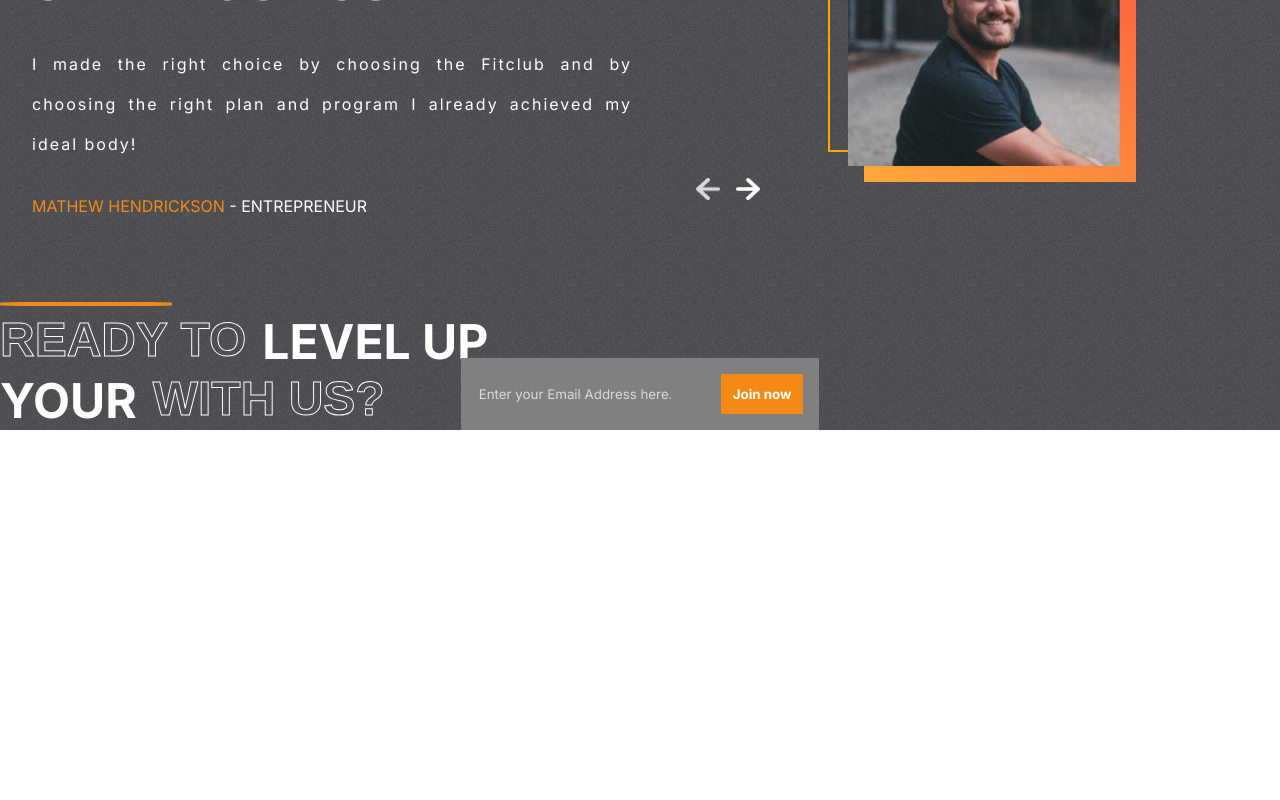
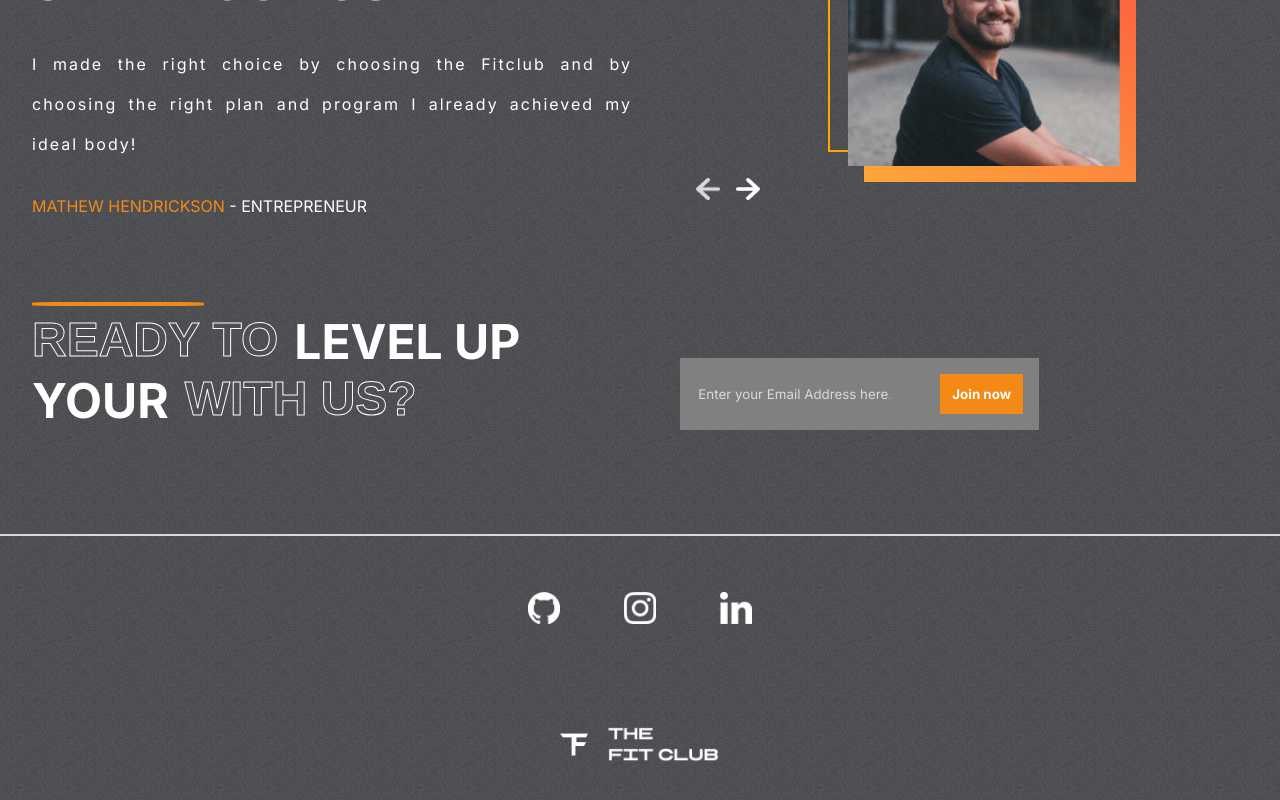
Before and after one commit to GabrielDOSilva/fitClub-Gym, a React (Create React App) app: page / in a window 1280 px wide. Shown: the part 2697-3497 px from the top of the page. Before the commit the page ends 3127 px from the top, so only its background shows below. Built offline with nearby package versions, Linux system fonts and the light colour scheme.

Commit message:
Feat: Implementado Footer

```diff
--- a/src/App.js
+++ b/src/App.js
@@ -5,6 +5,7 @@
 import Plans from './components/Plans/Plans';
 import Testimonials from './components/Testimonials/Testemonials';
 import Join from './components/Join/Join';
+import Footer from './components/Footer/Footer';
 
 function App() {
   return (
@@ -15,6 +16,7 @@
       <Plans />
       <Testimonials />
       <Join />
+      <Footer />
     </div>
   );
 }
--- /dev/null
+++ b/src/components/Footer/Footer.css
@@ -0,0 +1,35 @@
+.Footer-container {
+    position: relative;
+}
+
+.Footer-container>hr {
+    border: 1px solid var(--lightgray);
+}
+
+.footer {
+    padding: 1rem 2rem;
+    display: flex;
+    flex-direction: column;
+    gap: 4rem;
+    height: 20rem;
+    align-items: center;
+
+}
+
+.socila-links {
+    display: flex;
+    gap: 4rem;
+
+}
+
+.social-links>img {
+    width: 2rem;
+    height: 2rem;
+    cursor: pointer;
+    margin: 2rem;
+}
+
+.logo-f>img {
+
+    width: 10rem;
+}
--- /dev/null
+++ b/src/components/Footer/Footer.jsx
@@ -0,0 +1,29 @@
+import React from 'react';
+import './Footer.css';
+import Github from '../../assets/github.png';
+import Instagram from '../../assets/instagram.png';
+import Linkedin from '../../assets/linkedin.png';
+import logo from '../../assets/logo.png'
+
+const Footer = () => {
+    return (
+        <div className="Footer-container">
+            <hr />
+            <div className="footer">
+                <div className='social-links'>
+                    <img src={Github} alt="" />
+
+                    <img src={Instagram} alt="" />
+
+                    <img src={Linkedin} alt="" />
+                </div>
+                <div className="logo-f">
+                    <img src={logo} alt="" />
+                </div>
+            </div>
+
+        </div>
+    )
+}
+
+export default Footer;
--- a/src/components/Join/Join.css
+++ b/src/components/Join/Join.css
@@ -1,7 +1,7 @@
-.Join {
+.join {
     display: flex;
+    gap: 10rem;
     padding: 0 2rem;
-    gap: 10rem;
 }
 
 .left-j {
@@ -28,13 +28,12 @@
 
 .right-j {
     display: flex;
+    justify-content: center;
     align-items: flex-end;
-    justify-content: center;
 }
 
 .email-container {
     display: flex;
-    position: absolute;
     justify-content: center;
     gap: 3rem;
     background-color: gray;
```
